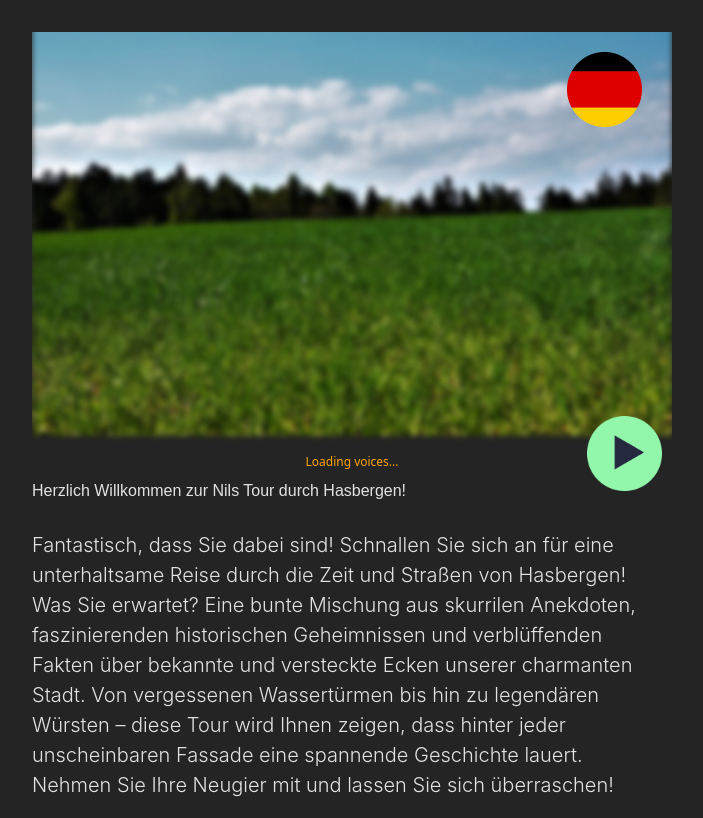
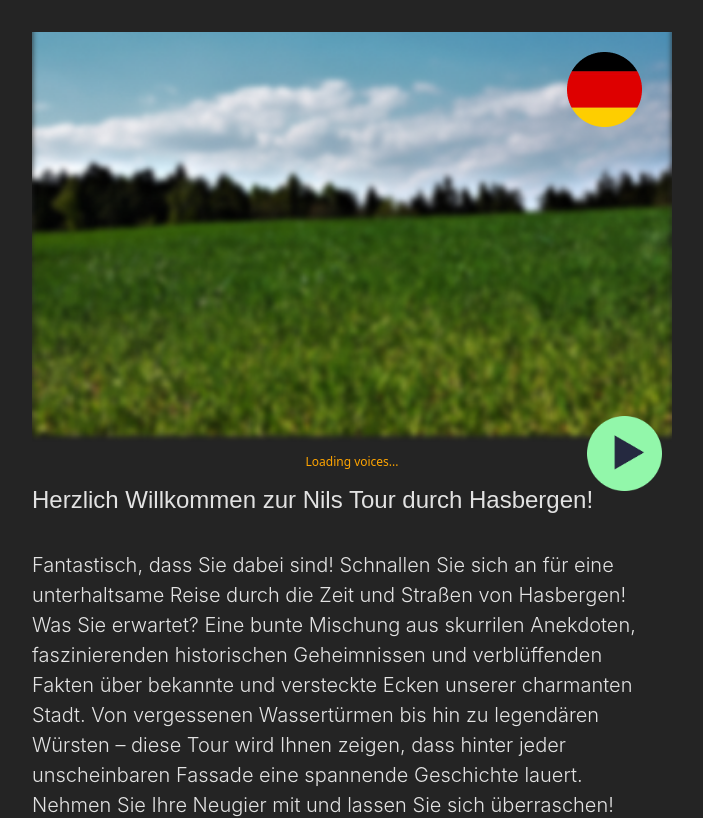
Before and after one commit to levoxtrip/GemeindeEntdecken, a React (Vite) app: page / in a window 1280 px wide. Shown: the top 818 px of the page, without its empty margins (288-991 px from the left). Built offline with nearby package versions, Linux system fonts and the light colour scheme.

Commit message:
test font size

```diff
--- a/src/App.css
+++ b/src/App.css
@@ -85,7 +85,8 @@
   font-weight: 400;
   font-style: normal;
   text-align: left;
-  font-size: medium;
+  font-size: x-large;
+
 }
 .station-text{
   font-family: "Inter", sans-serif;
```
